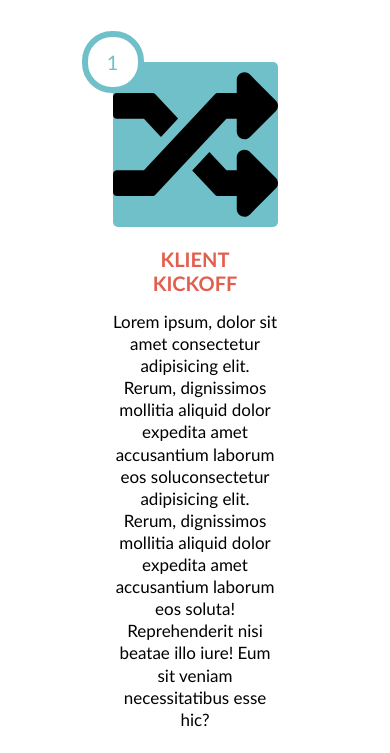
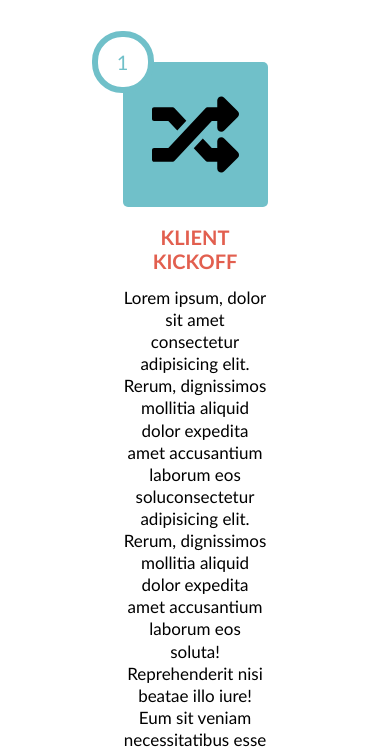
Before and after one commit to Audriusvilnius/Praktin--uzduotis-40-grupe, a website: page index.html in a window 390 px wide. Shown: the top 753 px of the page. Drawn offline with Linux system fonts and the light colour scheme.

Commit message:
PADDIN IMAGE

```diff
--- a/css/main.css
+++ b/css/main.css
@@ -13,6 +13,7 @@ body>main {
 
 img {
     border-radius: 5px;
+    padding: 20%;
 
 }
 
@@ -204,6 +205,6 @@ span {
 
     div {
         padding-inline: 15px;
-        width: 50%;
+        width: calc(50% - 20px)
     }
 }
```
